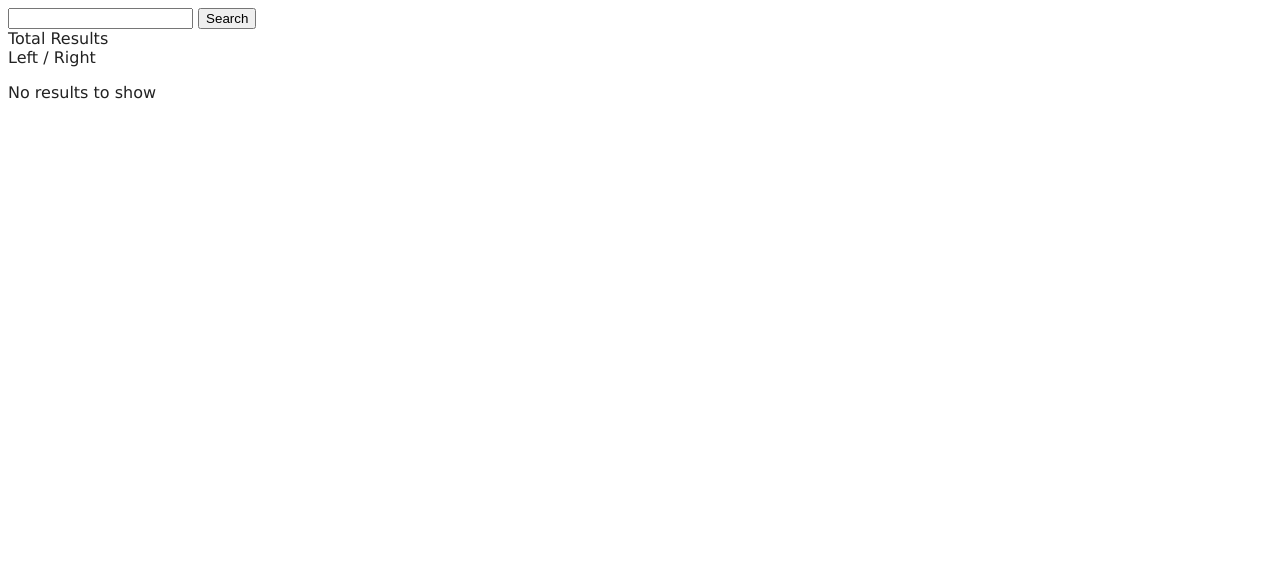
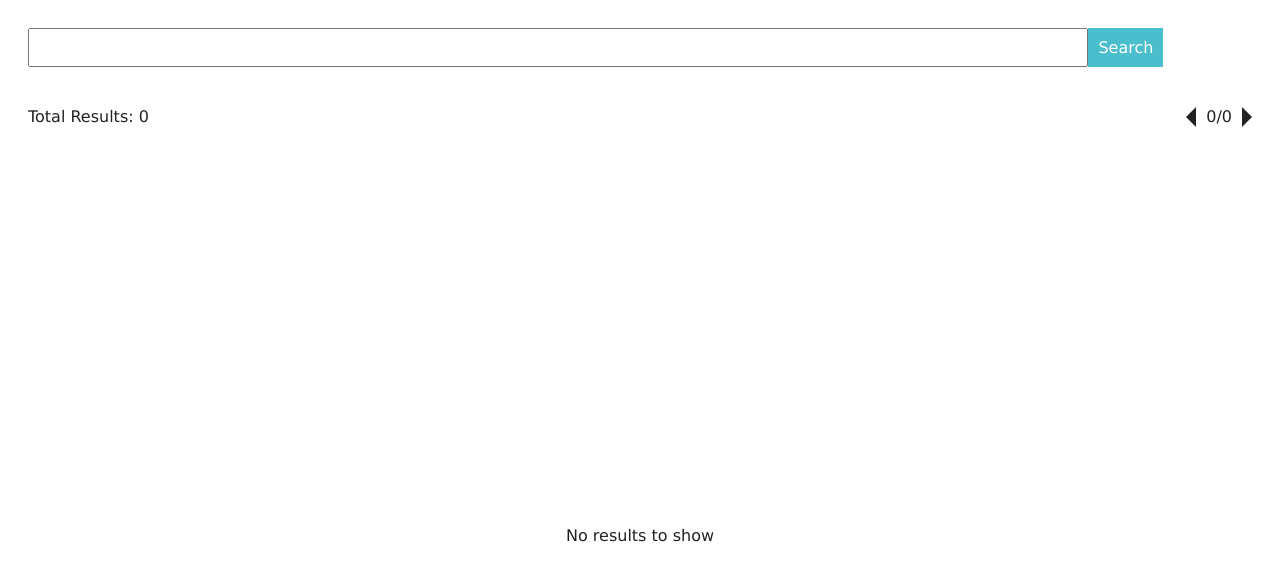
Before and after one commit to srhemdev/srhemdev.github.io, a plain HTML site: page app/searchApp.html in a window 1280 px wide. Drawn offline with Linux system fonts and the light colour scheme.

Commit message:
adding some styles

```diff
--- a/app/css/common.css
+++ b/app/css/common.css
@@ -8,40 +8,59 @@ html {
     padding: 20px 0 0 32px;
 }
 
-.gray {
-    color: gray;
+.search-app .disable {
+    color: #ccc;
 }
- .hidden {
+.search-app .hidden {
     display: none;
 }
 
-  .flex-row {
+.search-app  .flex-row {
     display: flex;
     flex-direction: row;
 }
 
-  .flex-column {
+.search-app  .flex-column {
     display:flex;
     flex-direction: column;
 }
 
-.space-between {
+.search-app .space-between {
     justify-content: space-between;
 }
 
 
-.home-automation-app input[type="button"] {
+.search-app input[type="button"] {
     background-color: #4abecc;
     color: #FFFFFF;
     border: none;
-    border-radius: 5px;
-    font-size: 16px;
+    padding: 10px;
     font-family: Verdana;
     cursor: pointer;
+    font-size: 16px;
 }
 
-.home-automation-app .error-message {
-    color: #FF0000;
-    font-size: 12px;
-    display: none;
+.search-app .empty-message {
+    text-align: center;
+    padding-top: 30%;
 }
+
+.search-app .arrow-right {
+    display: block;
+    width: 0;
+    height: 0;
+    border-top: 10px solid transparent;
+    border-bottom: 10px solid transparent;
+
+    border-left: 10px solid #222;
+}
+
+.search-app .arrow-left {
+    display: block;
+    width: 0;
+    height: 0;
+    border-top: 10px solid transparent;
+    border-bottom: 10px solid transparent;
+
+    border-right:10px solid #222;
+}
--- a/app/css/searchApp.css
+++ b/app/css/searchApp.css
@@ -1,3 +1,4 @@
+
 
 @import '../widgets/search/search.css';
 
--- a/app/widgets/feed/feed.css
+++ b/app/widgets/feed/feed.css
@@ -0,0 +1,5 @@
+ul.feed {
+    list-style: none;
+    padding: 0;
+    margin: 0;
+}
--- a/app/widgets/feed/feed.js
+++ b/app/widgets/feed/feed.js
@@ -20,7 +20,7 @@ var feed = (function(w, d){
                     var config = {
                         title: result.channel.display_name,
                         subtitle: result.game,
-                        img: result.preview.template.replace('{width}x{height}', '60x60'),
+                        img: result.preview.template.replace('{width}x{height}', '80x60'),
                         description: result.channel.status,
                         cardId: result._id,
                         viewers: result.viewers,
--- a/app/widgets/feedCard/feedCard.css
+++ b/app/widgets/feedCard/feedCard.css
@@ -0,0 +1,12 @@
+li.feed-card {
+    list-style: none;
+    padding: 20px;
+}
+
+li.feed-card .feed-card-content{
+   padding-left: 15px;
+}
+
+li.feed-card:not(:first-child){
+    padding-top: 0;
+}
--- a/app/widgets/feedCard/feedCard.js
+++ b/app/widgets/feedCard/feedCard.js
@@ -2,9 +2,9 @@ var feedCard = (function(w, d){
     function feedCard(config) {
         var vm = this;
 
-        var feedCardElement = '<li data-card-id="'+ config.cardId +'" class="feed-card">\
+        var feedCardElement = '<li data-card-id="'+ config.cardId +'" class="feed-card flex-row">\
                                 <img class="feed-card-image" src="'+ config.img +'" alt="No Image"/>\
-                                <div class="feed-card-content">\
+                                <div class="feed-card-content flex-column">\
                                     <div class="title">'+ config.title +'</div>\
                                     <div class="subtitle">'+ config.subtitle +'</div>\
                                     <div class="viewers">'+ config.viewers +'</div>\
--- a/app/widgets/paginationHeader/paginationHeader.css
+++ b/app/widgets/paginationHeader/paginationHeader.css
@@ -0,0 +1,7 @@
+.pagination-header {
+    padding: 20px;
+}
+
+.pagination-header .pagination .values {
+    padding: 0 10px;
+}
--- a/app/widgets/paginationHeader/paginationHeader.js
+++ b/app/widgets/paginationHeader/paginationHeader.js
@@ -8,29 +8,31 @@ var paginationHeader = (function(w, d){
         vm.config.callbacks = [];
         vm.pageNo = 1;
 
-        var paginationHeaderElement = '<div class="pagination-header>\
-                                            <div class="total-results">Total Results\
-                                                <span class="total-results-value"></span>\
+        var paginationHeaderElement = '<div class="pagination-header flex-row space-between">\
+                                            <div class="total-results">Total Results: \
+                                                <span class="total-results-value">0</span>\
                                             </div>\
-                                            <div class="pagination">\
-                                                <span class="move-left">Left</span>\
-                                                <span class="current-page"></span>/<span class="total-pages"></span>\
-                                                <span class="move-right">Right</span>\
+                                            <div class="pagination flex-row">\
+                                                <div class="arrow-left"></div>\
+                                                <div class="values">\
+                                                    <span class="current-page">0</span>/<span class="total-pages">0</span>\
+                                                </div>\
+                                                <div class="arrow-right"></span>\
                                             </div>\
                                         </div>';
 
         el.innerHTML = paginationHeaderElement;
 
-        leftButton = el.getElementsByClassName('move-left')[0];
-        rightButton = el.getElementsByClassName('move-right')[0];
+        leftButton = el.getElementsByClassName('arrow-left')[0];
+        rightButton = el.getElementsByClassName('arrow-right')[0];
         totalPages = el.getElementsByClassName('total-pages')[0];
         currentPage = el.getElementsByClassName('current-page')[0];
         totalResultsValue = el.getElementsByClassName('total-results-value')[0];
 
 
         leftButton.addEventListener('click', function(evt){
-            if(commonService.hasClass(rightButton, 'gray')) {
-                commonService.removeClass(rightButton, 'gray')
+            if(commonService.hasClass(rightButton, 'disable')) {
+                commonService.removeClass(rightButton, 'disable')
             }
             if(vm.pageNo == 1) {
                 return;
@@ -43,8 +45,8 @@ var paginationHeader = (function(w, d){
         });
 
         rightButton.addEventListener('click', function(evt){
-            if(commonService.hasClass(leftButton, 'gray')) {
-                commonService.removeClass(leftButton, 'gray')
+            if(commonService.hasClass(leftButton, 'disable')) {
+                commonService.removeClass(leftButton, 'disable')
             }
 
             if(vm.pageNo == vm.config.query.totalPages) {
@@ -57,16 +59,20 @@ var paginationHeader = (function(w, d){
         });
 
         vm.setPageHeader = function(page) {
+
             currentPage.innerText = vm.pageNo;
             totalPages.innerText = page.totalPages;
             totalResultsValue.innerText = page.total;
+
             vm.config.query = page;
             vm.config.currentOffset = page.offset;
+
             if(vm.pageNo == vm.config.query.totalPages) {
-                commonService.addClass(rightButton, 'gray');
+                commonService.addClass(rightButton, 'disable');
             }
+
             if(vm.pageNo == 1) {
-                commonService.addClass(leftButton, 'gray');
+                commonService.addClass(leftButton, 'disable');
             }
         }
 
--- a/app/widgets/search/search.css
+++ b/app/widgets/search/search.css
@@ -0,0 +1,14 @@
+.search-widget {
+    padding: 20px;
+}
+
+.search-widget .search-box{
+  padding:8px;
+  font-size: 16px;
+  min-width: 85%;
+}
+
+
+.search-widget .search-button{
+
+}
--- a/app/widgets/search/search.js
+++ b/app/widgets/search/search.js
@@ -13,13 +13,15 @@ var search = (function(w, d){
 
         vm.config = config;
 
-        var searchElement = '<input class="search-box" type="text" minlength="1" maxlength="100"/>\
-                             <input class="search-button" type="button" value="Search"/>';
+        var searchElement = '<div class="search-widget flex-row">\
+                                <input class="search-box" type="text" minlength="1" maxlength="100"/>\
+                                <input class="search-button" type="button" value="Search"/>\
+                             </div>';
 
         el.innerHTML = searchElement;
 
-        searchBox = el.children[0];
-        searchButton = el.children[1];
+        searchBox = el.firstChild.children[0];
+        searchButton = el.firstChild.children[1];
 
         searchBox.addEventListener('keydown', function(evt){
             if(evt.which===13) {
```
